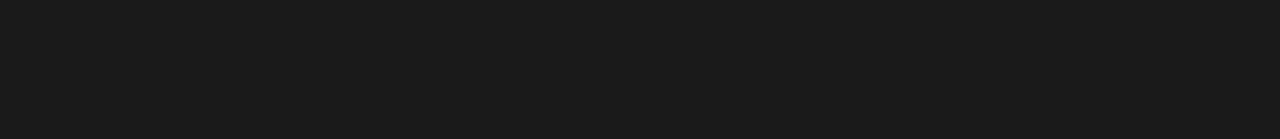
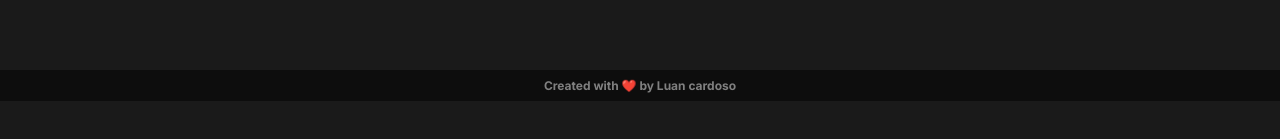
Before and after one commit to luancardosoti/todo-list, a React (Vite) app: page / in a window 1280 px wide. Shown: the part 573-712 px from the top of the page. Built offline with nearby package versions, Linux system fonts and the light colour scheme.

Commit message:
feat: adicionando footer

```diff
--- /dev/null
+++ b/src/components/Footer/index.tsx
@@ -0,0 +1,18 @@
+import { FooterContainer } from './styles'
+
+export function Footer() {
+  return (
+    <FooterContainer>
+      <strong>
+        Created with ❤️ by{' '}
+        <a
+          href="https://www.linkedin.com/in/luancardosoti/"
+          target="_blank"
+          rel="noreferrer"
+        >
+          Luan cardoso
+        </a>
+      </strong>
+    </FooterContainer>
+  )
+}
--- /dev/null
+++ b/src/components/Footer/styles.ts
@@ -0,0 +1,19 @@
+import styled from 'styled-components'
+
+export const FooterContainer = styled.footer`
+  background-color: ${(props) => props.theme.gray700};
+  padding: 0.5rem 0;
+  font-size: 0.75rem;
+  font-weight: 500;
+  color: ${(props) => props.theme.gray300};
+  text-align: center;
+
+  a {
+    text-decoration: none;
+    color: ${(props) => props.theme.gray300};
+
+    :hover {
+      text-decoration: underline;
+    }
+  }
+`
--- a/src/pages/Home/index.tsx
+++ b/src/pages/Home/index.tsx
@@ -1,8 +1,10 @@
 import { useCallback, useState } from 'react'
 
+import { Header } from '../../components/Header'
 import { Form } from '../../components/Form'
-import { Header } from '../../components/Header'
 import { ListTodo } from '../../components/ListTodo'
+import { Footer } from '../../components/Footer'
+
 import { HomeContainer } from './style'
 
 export interface Todo {
@@ -56,6 +58,7 @@
           onUpdateTodo={onUpdateTodo}
         />
       </main>
+      <Footer />
     </HomeContainer>
   )
 }
--- a/src/pages/Home/style.ts
+++ b/src/pages/Home/style.ts
@@ -1,8 +1,6 @@
 import styled from 'styled-components'
 
 export const HomeContainer = styled.div`
-  padding-bottom: 2rem;
-
   main {
     max-width: 46rem;
     margin: 0 auto;
@@ -10,5 +8,6 @@
     flex-direction: column;
     gap: 4rem;
     padding: 0 1rem;
+    padding-bottom: 2rem;
   }
 `
```
